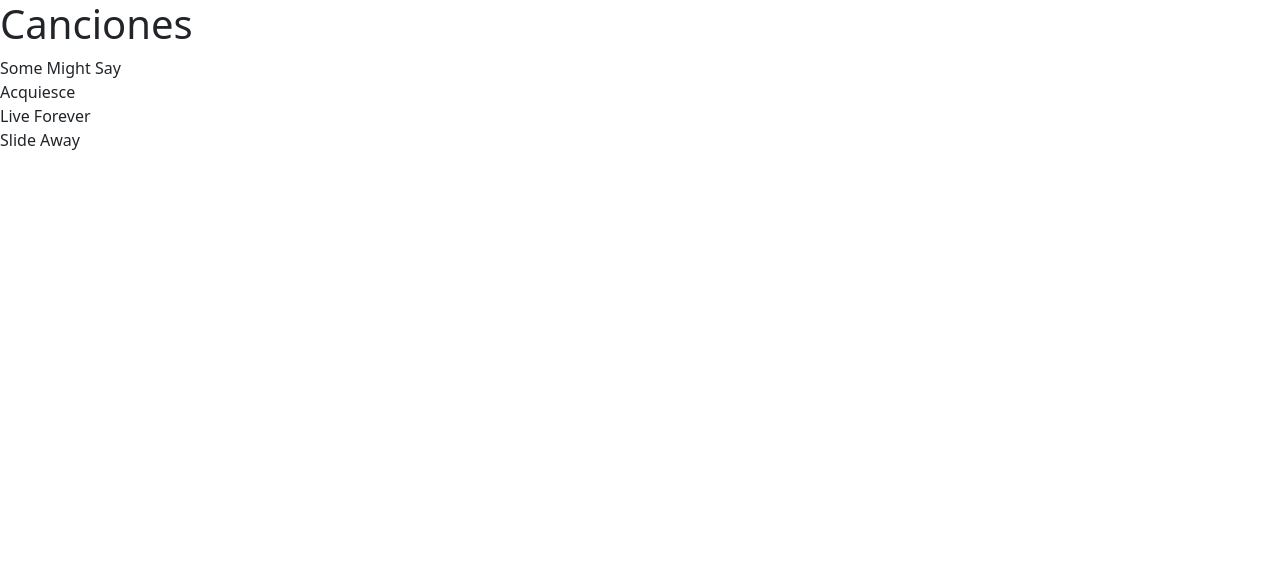
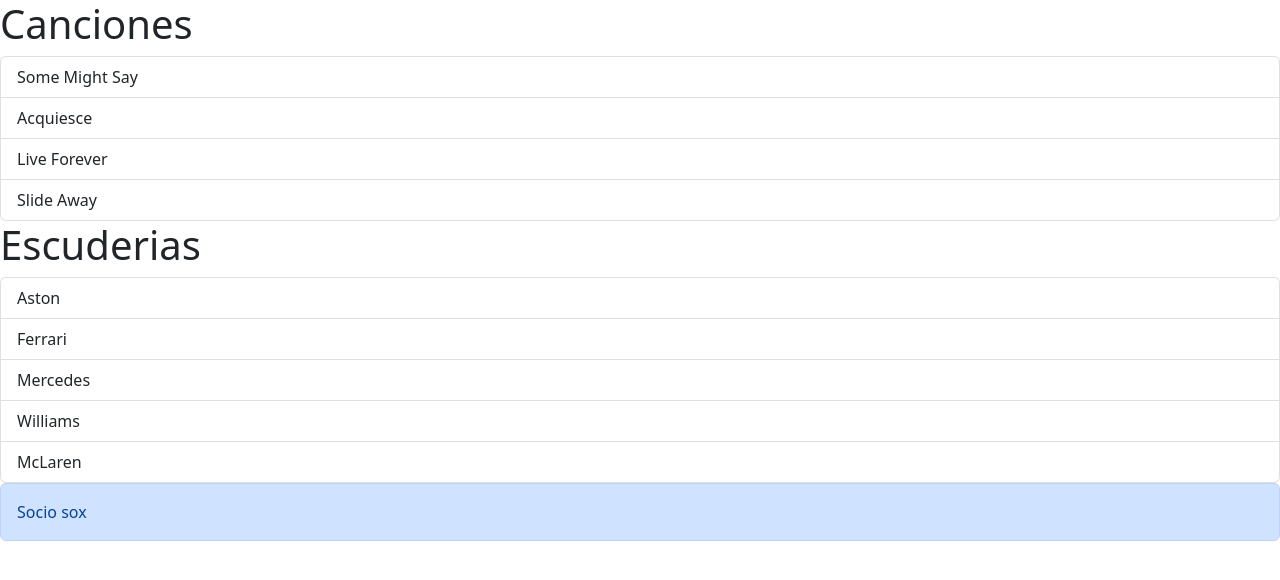
Before and after one commit to tcl99/frontEndPolaflix, a React (Vite) app: page / in a window 1280 px wide. Shown: the top 580 px of the page. Built offline with nearby package versions, Linux system fonts and the light colour scheme.

Commit message:
Hasta children

```diff
--- a/src/App.tsx
+++ b/src/App.tsx
@@ -1,56 +1,31 @@
+import Alert from "./components/Alert";
 import GrupoLista from "./components/GrupoLista";
-import Mensaje from "./components/GrupoLista";
-import { MouseEvent } from "react";
 
 function App() {
   let oasis = ["Some Might Say", "Acquiesce", "Live Forever", "Slide Away"];
-  // oasis = [];
+  let f1 = ["Aston", "Ferrari", "Mercedes", "Williams", "McLaren"];
 
-  //Se puede hacer de dos maneras, las funciones pueden además tener parámetros
-  //Si no hay param --> const
-  //Si los hay --> funciones
-  const msg = oasis.length === 0 && <p>No items</p>;
-  //Esto funciona pq en js por ejemplo true && 1 = 1
-  // y false && 1 = false
-  const getMsg = () => {
-    return oasis.length === 0 ? <p>No items</p> : null;
+  const handleSelectItem = (item: string) => {
+    console.log(item);
   };
 
-  //type annotation se llama lo de mouseevent
-  //Sabemos el tipo porque abajo poniendo el ratón encima
-  //lo muestra
-  const handleClick = (event: MouseEvent) => console.log(event);
-
-  //No la llamamos, (), simplemente pasamos el nombre, que es la referencia
-  //Esto hace que se llame luego en tiempo de ejecución cuando ocurra el evento
-
   return (
-    //Si se aade un h1 por ejemplo da error
-    //Un componente no puede devolver más de un elemento
-    //Una solucion es meterlo en un div por ej
-    //Seleccionar todo  y cshift p wrap element en div
-
-    //Otro modo es utilizar fragment, que es más adecuado
-    //se puede poner fragment, pero no es necesario, si se deja vacío
-    //El compilador lo entiende como un fragment
-
-    //Función arrow que convierte cada elemento en lo indicado
-    //Como no se puede meter en jsx porq solo se pueden meter componentes y html
-    //react se mete entre brackets, es necesario poner una key por react que lo necesita
     <>
-      <h1>Canciones</h1>
-      {getMsg()}
-      <ul className="list-group">
-        {oasis.map((item, index) => (
-          <li className="list-group-oasis" key={item} onClick={handleClick}>
-            {item}
-          </li>
-        ))}
-      </ul>
+      <GrupoLista
+        items={oasis}
+        heading="Canciones"
+        onSelectItem={handleSelectItem}
+      />
+      <GrupoLista
+        items={f1}
+        heading="Escuderias"
+        onSelectItem={handleSelectItem}
+      />
+      <Alert>
+        Socio <span>sox</span>
+      </Alert>
     </>
   );
-
-  // return <div><Mensaje /></div>;
   //Control-d
 }
 
--- /dev/null
+++ b/src/components/Alert.tsx
@@ -0,0 +1,11 @@
+import React, { ReactNode } from "react";
+
+interface Props {
+  children: ReactNode;
+}
+//rafce para hacerlo automatico
+const Alert = ({ children }: Props) => {
+  return <div className="alert alert-primary">{children}</div>;
+};
+
+export default Alert;
--- a/src/components/GrupoLista.tsx
+++ b/src/components/GrupoLista.tsx
@@ -1,5 +1,78 @@
-function GrupoLista () {
-    return <h1>GrupoLista</h1>
+import { MouseEvent } from "react";
+import { useState } from "react";
+
+//PROPS: Sirve para pasar info por parámetro a un componente
+//INMUTABLE
+interface Props {
+  items: string[];
+  heading: string;
+  //Las funciones son como el paso por referencia
+  onSelectItem: (item: string) => void;
+}
+
+//STATE: datos locales del componente
+//MUTABLE
+
+function GrupoLista({ items, heading, onSelectItem }: Props) {
+  // props = [];
+  const [selectedIndex, setSelectedIndex] = useState(-1);
+
+  //Se puede hacer de dos maneras, las funciones pueden además tener parámetros
+  //Si no hay param --> const
+  //Si los hay --> funciones
+  const msg = items.length === 0 && <p>No items</p>;
+  //Esto funciona pq en js por ejemplo true && 1 = 1
+  // y false && 1 = false
+  const getMsg = () => {
+    return items.length === 0 ? <p>No items</p> : null;
+  };
+
+  //type annotation se llama lo de mouseevent
+  //Sabemos el tipo porque abajo poniendo el ratón encima
+  //lo muestra
+  const handleClick = (event: MouseEvent) => console.log(event);
+  //No la llamamos, (), simplemente pasamos el nombre, que es la referencia
+  //Esto hace que se llame luego en tiempo de ejecución cuando ocurra el evento
+
+  //No bromear con los nombres de bootstrap
+  //"list-group-item active"
+
+  return (
+    //Si se aade un h1 por ejemplo da error
+    //Un componente no puede devolver más de un elemento
+    //Una solucion es meterlo en un div por ej
+    //Seleccionar todo  y cshift p wrap element en div
+
+    //Otro modo es utilizar fragment, que es más adecuado
+    //se puede poner fragment, pero no es necesario, si se deja vacío
+    //El compilador lo entiende como un fragment
+
+    //Función arrow que convierte cada elemento en lo indicado
+    //Como no se puede meter en jsx porq solo se pueden meter componentes y html
+    //react se mete entre brackets, es necesario poner una key por react que lo necesita
+    <>
+      <h1>{heading}</h1>
+      {msg}
+      <ul className="list-group">
+        {items.map((item, index) => (
+          <li
+            className={
+              selectedIndex === index
+                ? "list-group-item active"
+                : "list-group-item"
+            }
+            key={item}
+            onClick={(event) => {
+              setSelectedIndex(index);
+              onSelectItem(item);
+            }}
+          >
+            {item}
+          </li>
+        ))}
+      </ul>
+    </>
+  );
 }
 
 export default GrupoLista;
```
Also changed, not shown: src/main.tsx (+7 -7 lines).
